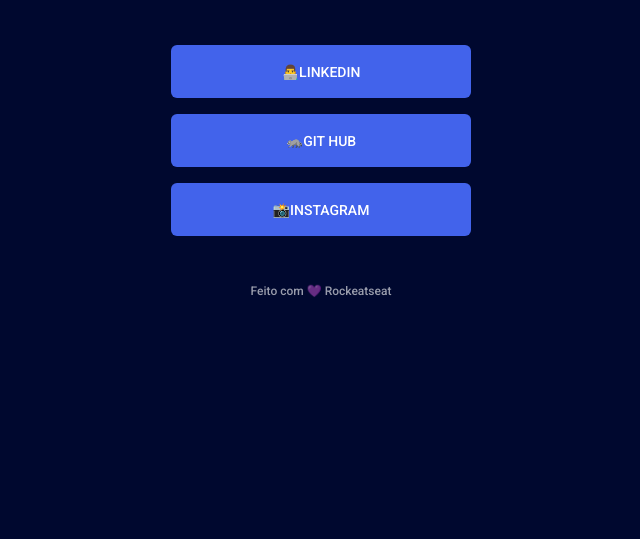
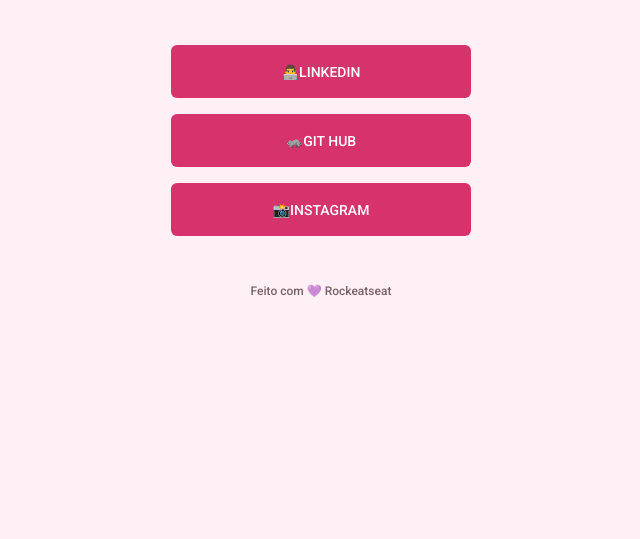
Before and after one commit to barolohelio/projetoLinks-rocketseat, a plain HTML site: page index.html in a window 1280 px wide. Shown: the part 261-800 px from the top of the page, without its empty margins (319-959 px from the left). Drawn offline with Linux system fonts and the light colour scheme.

Commit message:
Mudando Tema

```diff
--- a/index.html
+++ b/index.html
@@ -15,7 +15,7 @@
 </head>
 
 <body
-  class="dark-blue">
+  class="pink">
 
   <div class="container">
 
@@ -42,7 +42,7 @@
 
     <footer>
       Feito com 💜
-      <a href="https://rockeatseat.com.br" target="_blank"> Rockeatseat </a>
+      <a href="https://www.rocketseat.com.br/" target="_blank"> Rockeatseat </a>
     </footer>
   </div>
 </body>
```
